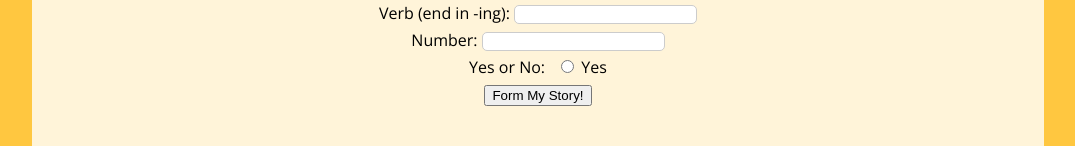
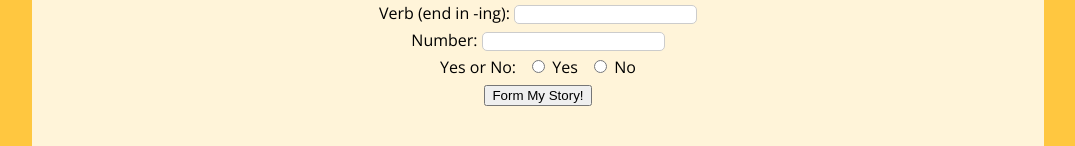
Before and after one commit to JayleneD2/FormAstory, a plain HTML site: page index.html in a window 1280 px wide. Shown: the part 540-686 px from the top of the page, without its empty margins (102-1177 px from the left). Drawn offline with nearby package versions, Linux system fonts and the light colour scheme.

Commit message:
add button input with radio type and creat no label

```diff
--- a/index.html
+++ b/index.html
@@ -54,6 +54,8 @@
         <span>Yes or No:</span>
         <input id="yes" type="radio" name="answer" value="yes" required>
         <label for="yes">Yes</label>
+        <input id="no" type="radio" name="answer" value="no" required>
+        <label for="no">No</label>
 
         <br>
 
```
